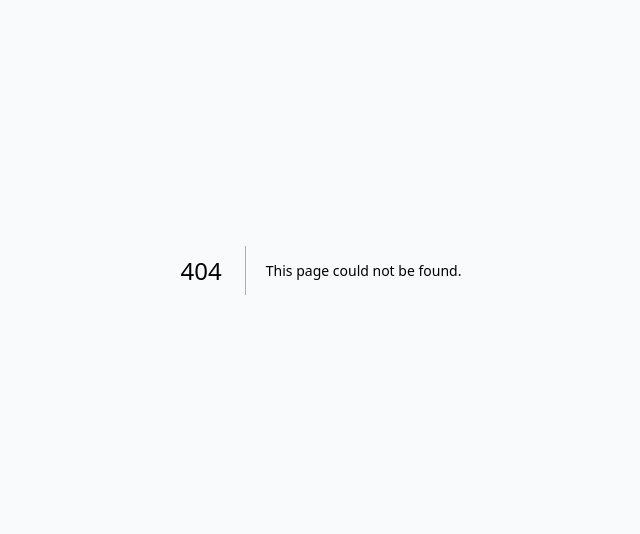
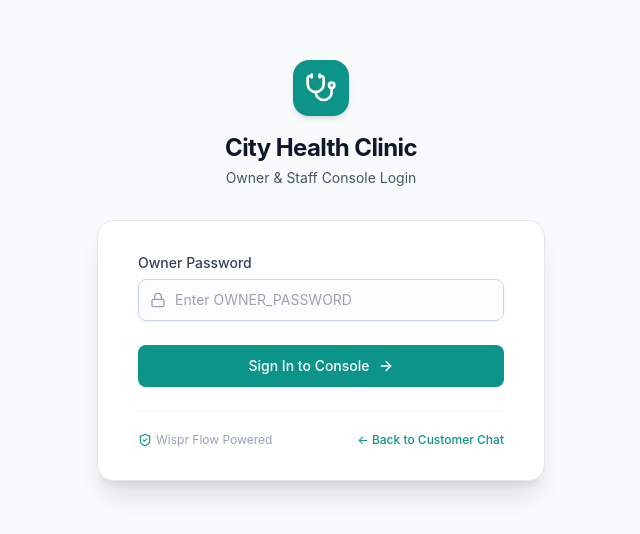
Before and after one commit to NAMAN121208/local-business-assistant, a Next.js app: page /owner/login in a window 1280 px wide. Before the commit this address had no page. Shown: the part 130-664 px from the top of the page, without its empty margins (319-959 px from the left). Built offline with nearby package versions, Linux system fonts and the light colour scheme.

Commit message:
feat(auth): implement signed cookie owner authentication and route protection middleware

```diff
--- /dev/null
+++ b/src/app/api/owner/login/route.ts
@@ -0,0 +1,20 @@
+// src/app/api/owner/login/route.ts
+import { NextRequest, NextResponse } from 'next/server';
+import { getOwnerPassword, setSessionCookie } from '@/lib/auth';
+
+export async function POST(req: NextRequest) {
+  try {
+    const { password } = await req.json();
+    const correctPassword = getOwnerPassword();
+
+    if (!password || password !== correctPassword) {
+      return NextResponse.json({ error: 'Incorrect owner password' }, { status: 401 });
+    }
+
+    const res = NextResponse.json({ success: true, message: 'Logged in successfully' });
+    await setSessionCookie(res);
+    return res;
+  } catch (err: any) {
+    return NextResponse.json({ error: 'Failed to process login' }, { status: 500 });
+  }
+}
--- /dev/null
+++ b/src/app/api/owner/logout/route.ts
@@ -0,0 +1,9 @@
+// src/app/api/owner/logout/route.ts
+import { NextResponse } from 'next/server';
+import { clearSessionCookie } from '@/lib/auth';
+
+export async function POST() {
+  const res = NextResponse.json({ success: true, message: 'Logged out successfully' });
+  clearSessionCookie(res);
+  return res;
+}
--- /dev/null
+++ b/src/app/owner/login/page.tsx
@@ -0,0 +1,128 @@
+'use client';
+
+import React, { useState, Suspense } from 'react';
+import { useRouter, useSearchParams } from 'next/navigation';
+import { Lock, ArrowRight, ShieldCheck, Stethoscope } from 'lucide-react';
+
+function LoginForm() {
+  const [password, setPassword] = useState('');
+  const [error, setError] = useState('');
+  const [loading, setLoading] = useState(false);
+  const router = useRouter();
+  const searchParams = useSearchParams();
+  const redirectPath = searchParams.get('redirect') || '/owner/inbox';
+
+  const handleLogin = async (e: React.FormEvent) => {
+    e.preventDefault();
+    if (!password) return;
+
+    setLoading(true);
+    setError('');
+
+    try {
+      const res = await fetch('/api/owner/login', {
+        method: 'POST',
+        headers: { 'Content-Type': 'application/json' },
+        body: JSON.stringify({ password }),
+      });
+
+      const data = await res.json();
+      if (!res.ok) {
+        setError(data.error || 'Authentication failed');
+      } else {
+        router.push(redirectPath);
+      }
+    } catch (err: any) {
+      setError('Connection error. Please try again.');
+    } finally {
+      setLoading(false);
+    }
+  };
+
+  return (
+    <div className="bg-white py-8 px-4 shadow-xl sm:rounded-2xl sm:px-10 border border-slate-200">
+      <form className="space-y-6" onSubmit={handleLogin}>
+        <div>
+          <label
+            htmlFor="password"
+            className="block text-sm font-medium text-slate-700"
+          >
+            Owner Password
+          </label>
+          <div className="mt-1.5 relative rounded-md shadow-sm">
+            <div className="absolute inset-y-0 left-0 pl-3 flex items-center pointer-events-none text-slate-400">
+              <Lock className="w-4 h-4" />
+            </div>
+            <input
+              id="password"
+              name="password"
+              type="password"
+              autoComplete="current-password"
+              required
+              value={password}
+              onChange={(e) => setPassword(e.target.value)}
+              placeholder="Enter OWNER_PASSWORD"
+              className="block w-full pl-9 pr-3 py-2.5 sm:text-sm border border-slate-300 rounded-lg focus:ring-teal-500 focus:border-teal-500 bg-slate-50/50"
+            />
+          </div>
+        </div>
+
+        {error && (
+          <div className="rounded-lg bg-red-50 p-3 border border-red-200 text-xs text-red-700">
+            {error}
+          </div>
+        )}
+
+        <div>
+          <button
+            type="submit"
+            disabled={loading}
+            className="w-full flex justify-center items-center gap-2 py-2.5 px-4 border border-transparent rounded-lg shadow-sm text-sm font-medium text-white bg-teal-600 hover:bg-teal-700 focus:outline-none focus:ring-2 focus:ring-offset-2 focus:ring-teal-500 transition disabled:opacity-50"
+          >
+            {loading ? 'Verifying...' : 'Sign In to Console'}
+            <ArrowRight className="w-4 h-4" />
+          </button>
+        </div>
+      </form>
+
+      <div className="mt-6 pt-5 border-t border-slate-100 flex items-center justify-between text-xs text-slate-500">
+        <span className="flex items-center gap-1 text-slate-400">
+          <ShieldCheck className="w-3.5 h-3.5 text-teal-600" />
+          Wispr Flow Powered
+        </span>
+        <a
+          href="/"
+          className="text-teal-600 hover:text-teal-700 font-medium hover:underline"
+        >
+          ← Back to Customer Chat
+        </a>
+      </div>
+    </div>
+  );
+}
+
+export default function OwnerLoginPage() {
+  return (
+    <div className="min-h-screen bg-slate-50 flex flex-col justify-center py-12 sm:px-6 lg:px-8">
+      <div className="sm:mx-auto sm:w-full sm:max-w-md">
+        <div className="flex justify-center">
+          <div className="w-14 h-14 rounded-2xl bg-teal-600 flex items-center justify-center text-white shadow-md">
+            <Stethoscope className="w-8 h-8" />
+          </div>
+        </div>
+        <h2 className="mt-4 text-center text-2xl font-bold tracking-tight text-slate-900">
+          City Health Clinic
+        </h2>
+        <p className="mt-1 text-center text-sm text-slate-600">
+          Owner & Staff Console Login
+        </p>
+      </div>
+
+      <div className="mt-8 sm:mx-auto sm:w-full sm:max-w-md">
+        <Suspense fallback={<div className="p-8 text-center text-sm text-slate-400">Loading form...</div>}>
+          <LoginForm />
+        </Suspense>
+      </div>
+    </div>
+  );
+}
--- /dev/null
+++ b/src/lib/auth.ts
@@ -0,0 +1,80 @@
+// src/lib/auth.ts
+import { NextRequest, NextResponse } from 'next/server';
+
+export const COOKIE_NAME = 'lba_owner_session';
+const SESSION_MAX_AGE = 60 * 60 * 24 * 7; // 7 days in seconds
+
+export function getOwnerPassword(): string {
+  return process.env.OWNER_PASSWORD || 'clinic-owner-2026';
+}
+
+async function getHmacKey(secret: string): Promise<CryptoKey> {
+  const enc = new TextEncoder();
+  return await crypto.subtle.importKey(
+    'raw',
+    enc.encode(secret),
+    { name: 'HMAC', hash: 'SHA-256' },
+    false,
+    ['sign', 'verify']
+  );
+}
+
+function bufferToHex(buf: ArrayBuffer): string {
+  const bytes = new Uint8Array(buf);
+  let hex = '';
+  for (let i = 0; i < bytes.length; i++) {
+    hex += bytes[i].toString(16).padStart(2, '0');
+  }
+  return hex;
+}
+
+export async function createSessionToken(): Promise<string> {
+  const secret = getOwnerPassword();
+  const timestamp = Date.now().toString();
+  const key = await getHmacKey(secret);
+  const signatureBuffer = await crypto.subtle.sign('HMAC', key, new TextEncoder().encode(timestamp));
+  const signatureHex = bufferToHex(signatureBuffer);
+  return `${timestamp}.${signatureHex}`;
+}
+
+export async function verifySessionToken(token?: string | null): Promise<boolean> {
+  if (!token) return false;
+  const parts = token.split('.');
+  if (parts.length !== 2) return false;
+
+  const [timestampStr, providedSignatureHex] = parts;
+  const timestamp = parseInt(timestampStr, 10);
+  if (isNaN(timestamp)) return false;
+
+  // Max age check (7 days)
+  if (Date.now() - timestamp > SESSION_MAX_AGE * 1000) {
+    return false;
+  }
+
+  const secret = getOwnerPassword();
+  const key = await getHmacKey(secret);
+  const expectedSigBuffer = await crypto.subtle.sign('HMAC', key, new TextEncoder().encode(timestampStr));
+  const expectedSignatureHex = bufferToHex(expectedSigBuffer);
+
+  return providedSignatureHex === expectedSignatureHex;
+}
+
+export async function setSessionCookie(res: NextResponse): Promise<void> {
+  const token = await createSessionToken();
+  res.cookies.set(COOKIE_NAME, token, {
+    httpOnly: true,
+    secure: process.env.NODE_ENV === 'production',
+    sameSite: 'lax',
+    maxAge: SESSION_MAX_AGE,
+    path: '/',
+  });
+}
+
+export function clearSessionCookie(res: NextResponse): void {
+  res.cookies.delete(COOKIE_NAME);
+}
+
+export async function isOwnerAuthenticated(req: NextRequest): Promise<boolean> {
+  const cookie = req.cookies.get(COOKIE_NAME);
+  return await verifySessionToken(cookie?.value);
+}
```
Also changed, not shown: src/middleware.ts (added, +41 -0 lines).
